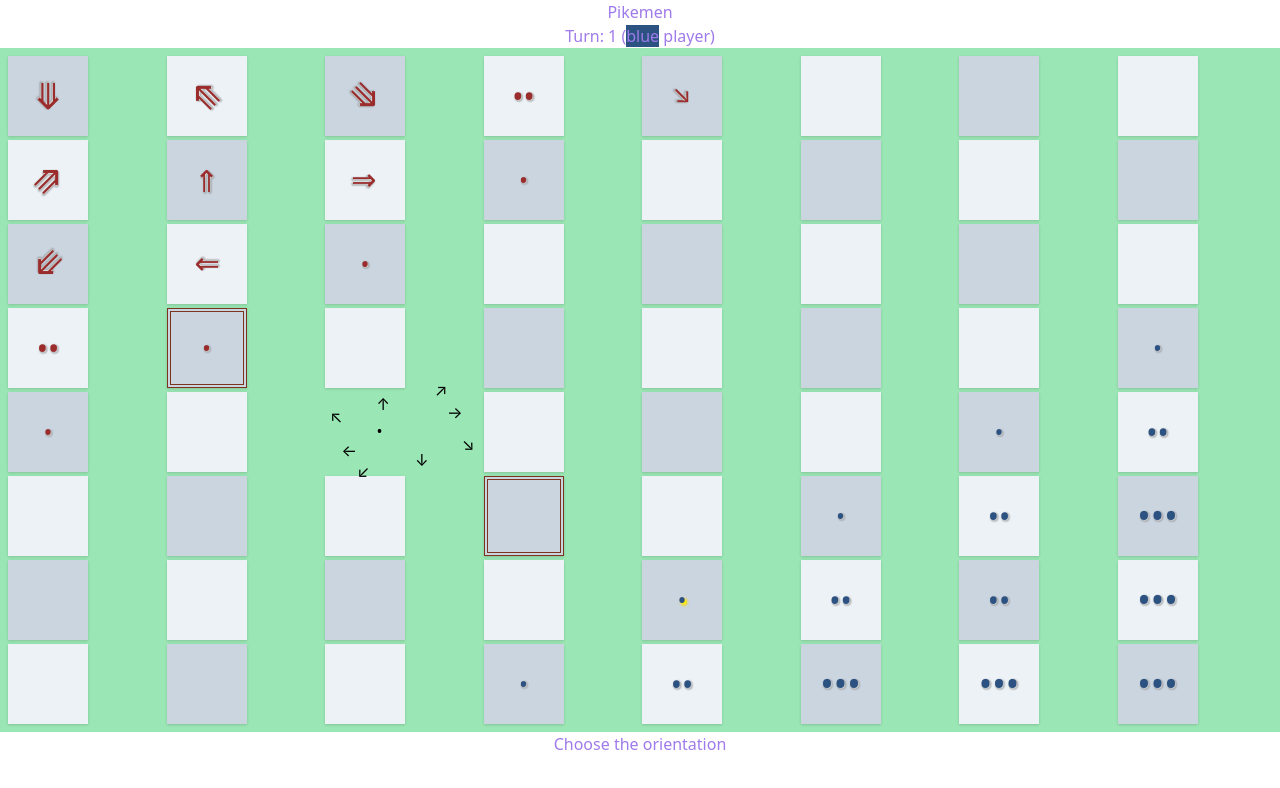
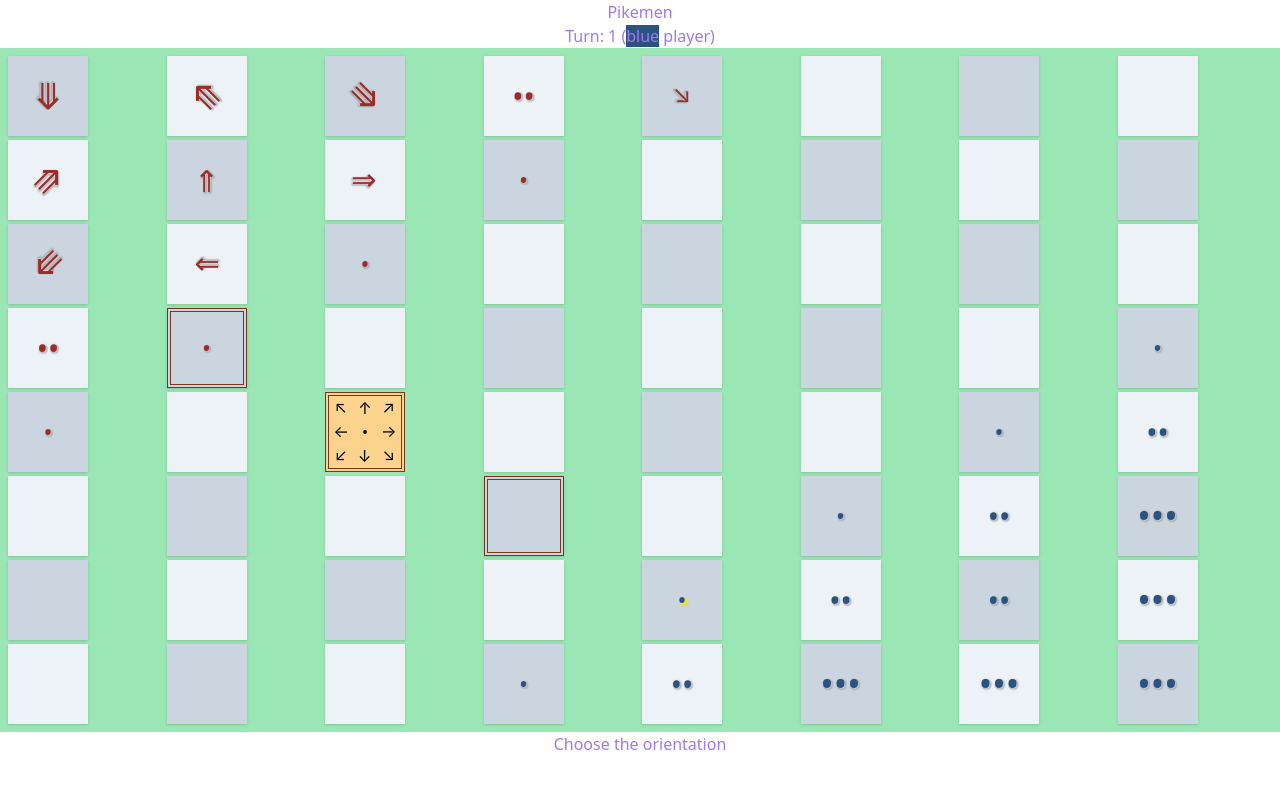
Before and after one commit to justrag/react-tailwind, a React (Create React App) app: page / in a window 1280 px wide. Shown: the top 788 px of the page. Built offline with nearby package versions, Linux system fonts and the light colour scheme.

Commit message:
refactor Field out of Board

```diff
--- a/src/App.js
+++ b/src/App.js
@@ -11,7 +11,7 @@ const App = () => (
   <>
     <h1 className="text-center text-purple-500 bold-100">Pikemen</h1>
     <h2 className="text-center text-purple-500 bold-100">Turn: {turn} (<span className={`text-white-800 bg-${player}-800`}>{player}</span> player)</h2>
-    <Board source={source} target={target} player={player} board={board} pyramids={pyramids} />
+    <Board board={board} />
     <Step step={step} />
   </>
 );
--- a/src/Board.js
+++ b/src/Board.js
@@ -1,45 +1,11 @@
 import React from 'react';
-import { arrows, bullet } from './constants';
-import Pyramid from './Pyramid';
+import Field from './Field';
 
-const Board = ({ player, source, target, board, pyramids }) =>
+const Board = ({ board }) =>
   <div className="p-2 bg-green-300 grid grid-cols-8 grid-rows-8 row-gap-1 col-gap-1">
-    {board.map(({ row, column, isTargettable }) => {
-      const isEven = (column + row) % 2
-      const bgClass = isEven ? 'bg-gray-200' : 'bg-gray-400';
-      const borderClass = isTargettable ? 'border-double border-4 border-orange-900' : '';
-      const cursorClass = isTargettable ? 'cursor-move' : '';
-      const fieldId = `${row}-${column}`;
-      const isSource = source.row === row && source.column === column;
-      const { color, size, direction } = pyramids[fieldId] ?? {};
-      const isSourceable = player === color && !isSource;
-      const isTarget = target.row === row && target.column === column;
-      const sourceFieldId = `${source.row}-${source.column}`;
-      const { size: sourceSize } = pyramids[sourceFieldId] ?? {};
-
-      if (isTarget) {
-        const sourcePyramid = arrows[sourceSize];
-        return <div className="grid grid-cols-3 grid-rows-3">
-          <span className="transform -rotate-45">{sourcePyramid}</span>
-          <span>{sourcePyramid}</span>
-          <span className="transform rotate-45">{sourcePyramid}</span>
-          <span className="transform -rotate-90">{sourcePyramid}</span>
-          <span>{bullet}</span>
-          <span className="transform rotate-90">{sourcePyramid}</span>
-          <span className="transform -rotate-135">{sourcePyramid}</span>
-          <span className="transform rotate-180">{sourcePyramid}</span>
-          <span className="transform rotate-135">{sourcePyramid}</span>
-        </div>;
-      }
-      return <div
-        id={`field-${fieldId}`}
-        key={fieldId}
-        className={`flex items-center justify-center w-20 h-20 ${bgClass} ${borderClass} ${cursorClass} shadow`}
-      >
-        {pyramids[fieldId] && <Pyramid isSourceable={isSourceable} isSource={isSource} color={color} size={size} direction={direction} />}
-      </div>;
-    }
+    {board.map(
+      ({ row, column, isTargettable }) => <Field row={row} column={column} isTargettable={isTargettable} />
     )}
-  </div>;
+  </div >;
 
 export default Board;
--- /dev/null
+++ b/src/Field.js
@@ -0,0 +1,42 @@
+import React from 'react';
+import { arrows, bullet } from './constants';
+import { source, target, player, pyramids } from './state';
+import Pyramid from './Pyramid';
+
+const Field = ({ row, column, isTargettable }) => {
+  const isEven = (column + row) % 2
+  const bgClass = isEven ? 'bg-gray-200' : 'bg-gray-400';
+  const borderClass = isTargettable ? 'border-double border-4 border-orange-900' : '';
+  const cursorClass = isTargettable ? 'cursor-move' : '';
+  const fieldId = `${row}-${column}`;
+  const isSource = source.row === row && source.column === column;
+  const { color, size, direction } = pyramids[fieldId] ?? {};
+  const isSourceable = player === color && !isSource;
+  const isTarget = target.row === row && target.column === column;
+  const sourceFieldId = `${source.row}-${source.column}`;
+  const { size: sourceSize } = pyramids[sourceFieldId] ?? {};
+
+  if (isTarget) {
+    const sourcePyramid = arrows[sourceSize];
+    return <div className={`w-20 h-20 bg-orange-300 border-double border-4 border-orange-900 grid grid-cols-3 grid-rows-3`}>
+      <div className="flex items-center justify-center cursor-pointer hover:text-red-500"><span className="transform -rotate-45">{sourcePyramid}</span></div>
+      <div className="flex items-center justify-center cursor-pointer hover:text-red-500"><span>{sourcePyramid}</span></div>
+      <div className="flex items-center justify-center cursor-pointer hover:text-red-500"><span className="transform rotate-45">{sourcePyramid}</span></div>
+      <div className="flex items-center justify-center cursor-pointer hover:text-red-500"><span className="transform -rotate-90">{sourcePyramid}</span></div >
+      <div className="flex items-center justify-center cursor-pointer hover:text-red-500"><span>{bullet}</span></div >
+      <div className="flex items-center justify-center cursor-pointer hover:text-red-500"><span className="transform rotate-90">{sourcePyramid}</span></div >
+      <div className="flex items-center justify-center cursor-pointer hover:text-red-500"><span className="transform -rotate-135">{sourcePyramid}</span></div >
+      <div className="flex items-center justify-center cursor-pointer hover:text-red-500"><span className="transform rotate-180">{sourcePyramid}</span></div >
+      <div className="flex items-center justify-center cursor-pointer hover:text-red-500"><span className="transform rotate-135">{sourcePyramid}</span></div >
+    </div >;
+  }
+  return <div
+    id={`field-${fieldId}`}
+    key={fieldId}
+    className={`flex items-center justify-center w-20 h-20 ${bgClass} ${borderClass} ${cursorClass} shadow`}
+  >
+    {pyramids[fieldId] && <Pyramid isSourceable={isSourceable} isSource={isSource} color={color} size={size} direction={direction} />}
+  </div>;
+}
+
+export default Field;
--- a/src/state.js
+++ b/src/state.js
@@ -28,7 +28,9 @@ export const source = { row: 7, column: 5 };
 export const target = { row: 5, column: 3 };
 
 //export const step = AWAITING_CONFIRMATION;
-
+// export const source = { row: 7, column: 5 };
+// export const target = { row: 5, column: 3 };
+// export const orientation = SW;
 
 export const turn = 1;
 
```
